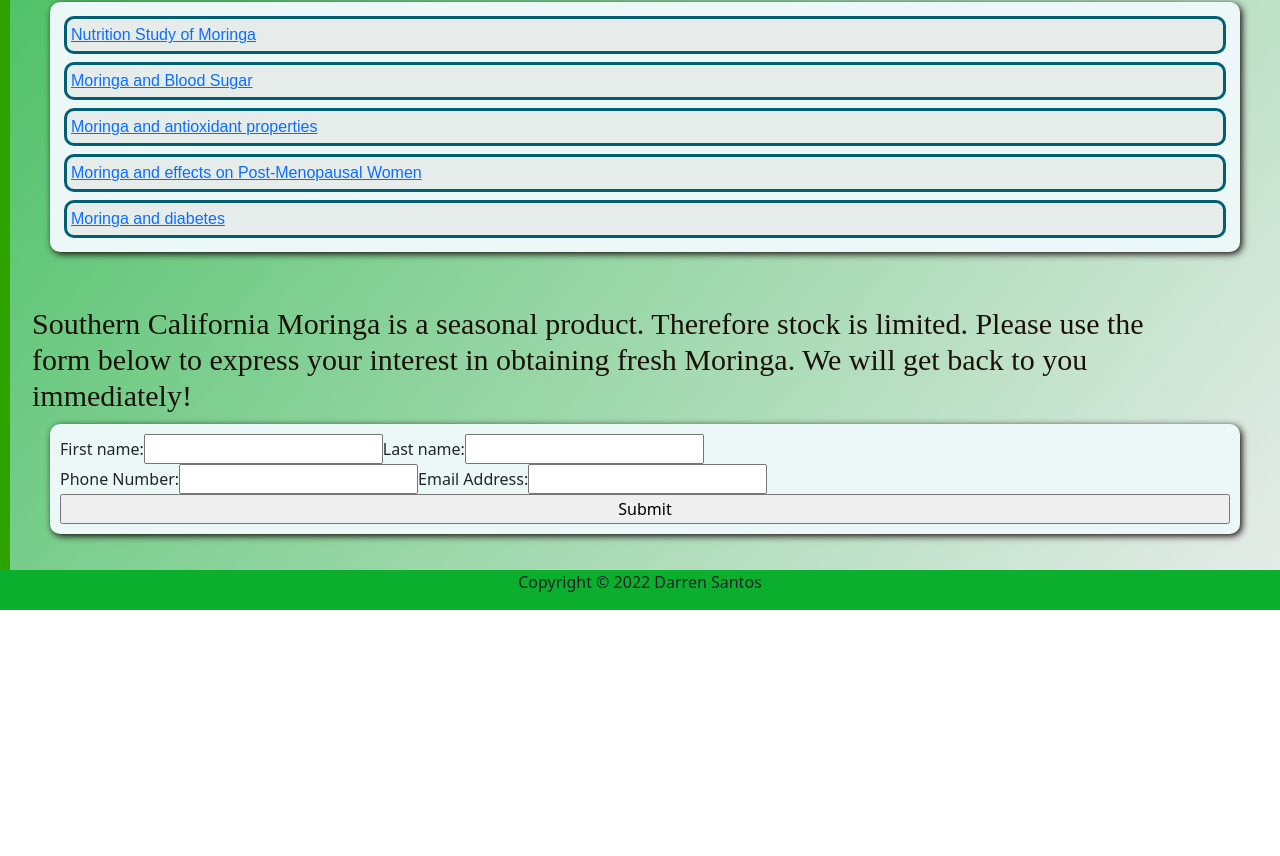
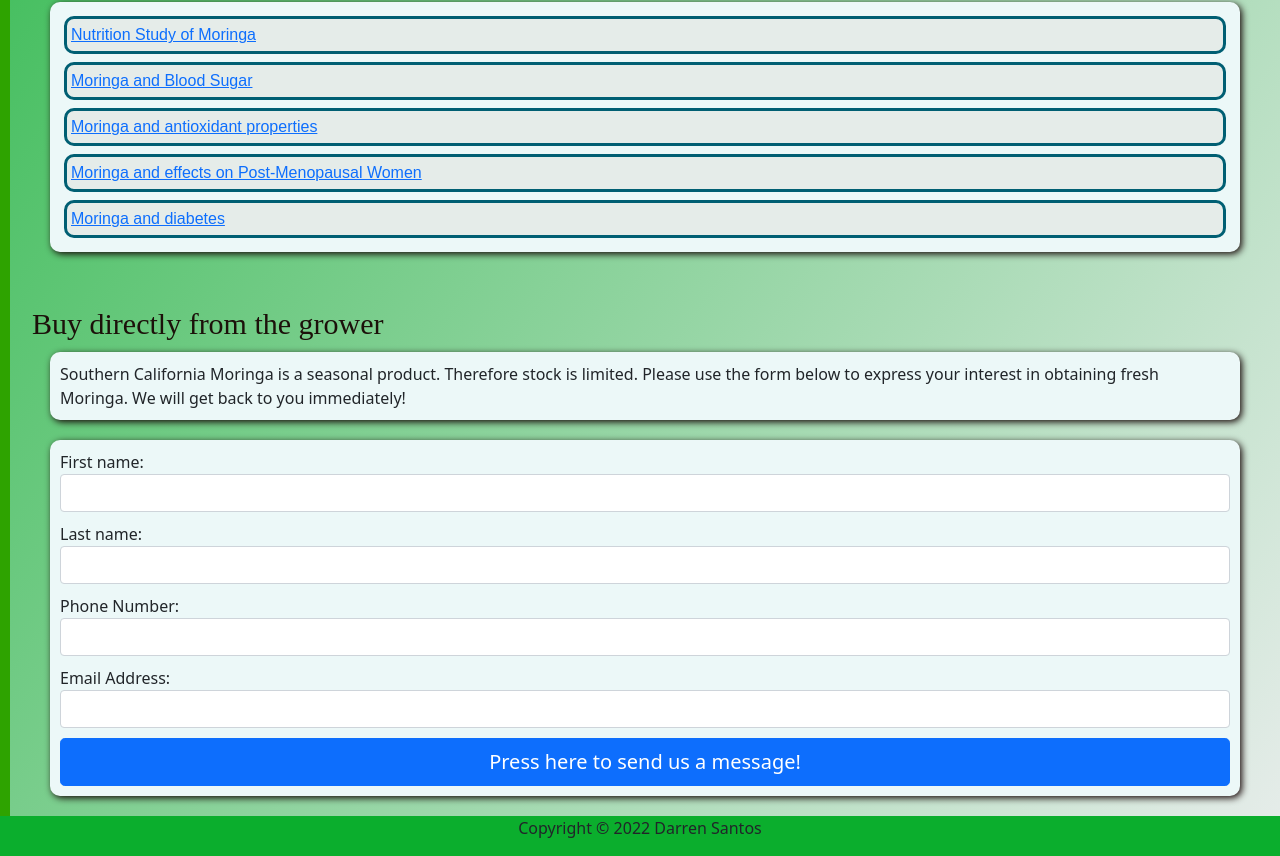
Before and after one commit to dmcsvoices/RainbowMoringaWebsiteV2, a React (Create React App) app: page / in a window 1280 px wide. Shown: the part 1433-2289 px from the top of the page. Before the commit the page ends 2043 px from the top, so only its background shows below. Built offline with nearby package versions, Linux system fonts and the light colour scheme.

Commit message:
fixed the form

```diff
--- a/src/App.css
+++ b/src/App.css
@@ -1,4 +1,6 @@
-
+input {
+  margin: 5px;
+}
 
 .App {
   text-align: left;
--- a/src/components/ContactForm.jsx
+++ b/src/components/ContactForm.jsx
@@ -1,4 +1,4 @@
-import React from 'react';
+import React, { useState } from 'react';
 import ArticleTitle from './ArticleTitle';
 import { library } from "@fortawesome/fontawesome-svg-core";
 import { fab } from "@fortawesome/free-brands-svg-icons";
@@ -8,7 +8,9 @@ import styled from 'styled-components';
 
 library.add(fab, faLeaf, faCannabis, faSeedling);
 
-
+const Input = styled.input`
+margin-bottom:10px;
+`;
 
 const Section = styled.div`
     visibility: visible;
@@ -31,32 +33,71 @@ border-color: rgb(0, 95, 115);
 border-radius: 10px;
 border-style: none;`;
 
+const P = styled.p`
+display: flex;
+flex-direction: column;
+justify-content: flex-start;
+padding: 10px;
+margin-left: 40px;
+margin-right: 40px;
+margin-bottom:20px;
+box-shadow: 2px 2px 7px rgb(22, 7, 7);
+background-color: rgb(236, 248, 248);
+border-color: rgb(0, 95, 115);
+border-radius: 10px;
+border-style: none;`;
+
+const FORM_ENDPOINT = ""; // TODO - fill on the later step
 
 function ContactForm() {
+
+    const [submitted, setSubmitted] = useState(false);
+    const handleSubmit = () => {
+      setTimeout(() => {
+        setSubmitted(true);
+      }, 100);
+    };
+
+    if (submitted) {
+      return (
+        <>
+          <div className="text-2xl">Thank you!</div>
+          <div className="text-md">We'll be in touch soon.</div>
+        </>
+      );
+    }
+
   return (
     <Section className="form-section">
-        <ArticleTitle titleText="Southern California Moringa is a seasonal product. Therefore stock is limited. Please use the form  below to express your interest in obtaining fresh Moringa. We will get back to you immediately!" />
-        <p>
+        <ArticleTitle titleText="Buy directly from the grower" />
+        <P>
+        Southern California Moringa is a seasonal product. Therefore stock is limited. Please use the form  below to express your interest in obtaining fresh Moringa. We will get back to you immediately!
+        </P>
+            <Form
+                className="contact-form"
+                id="form-WantToBuy"
+                action={FORM_ENDPOINT}
+                onSubmit={handleSubmit}
+                method="POST"
+                target="_blank"
+            >
+            <Section className="form-group">
+                <label for="fname">First name:</label>
+                <Input type="text" className="form-control" id="fname" name="fname"></Input>
+                <label for="lname">Last name:</label>
+                <Input type="text" className="form-control"  id="lname" name="lname"></Input>
 
-            <Form className="contact-form" id="form-WantToBuy">
-            <div className="form-group">
-                <label for="fname">First name:</label>
-                <input type="text" id="fname" name="fname"></input>
-                <label for="lname">Last name:</label>
-                <input type="text" id="lname" name="lname"></input>
-            </div>
-            <div className="form-group">
 
                 <label for="phonenum">Phone Number:</label>
-                <input type="text" id="phonenum" name="phonenum"></input>
+                <Input type="text" className="form-control" id="phonenum" name="phonenum"></Input>
                 <label for="emailaddr">Email Address:</label>
-                <input type="text" id="emailaddr" name="emailaddr"></input>
+                <Input type="email" className="form-control" id="emailaddr" name="emailaddr"></Input>
 
-            </div>
-            <input type="submit" value="Submit"></input>
+            <button type="submit" value="Submit" className="btn btn-primary btn-lg">Press here to send us a message!</button>
+            </Section>
             </Form>
 
-        </p>
+
     </Section>
 
 
```
